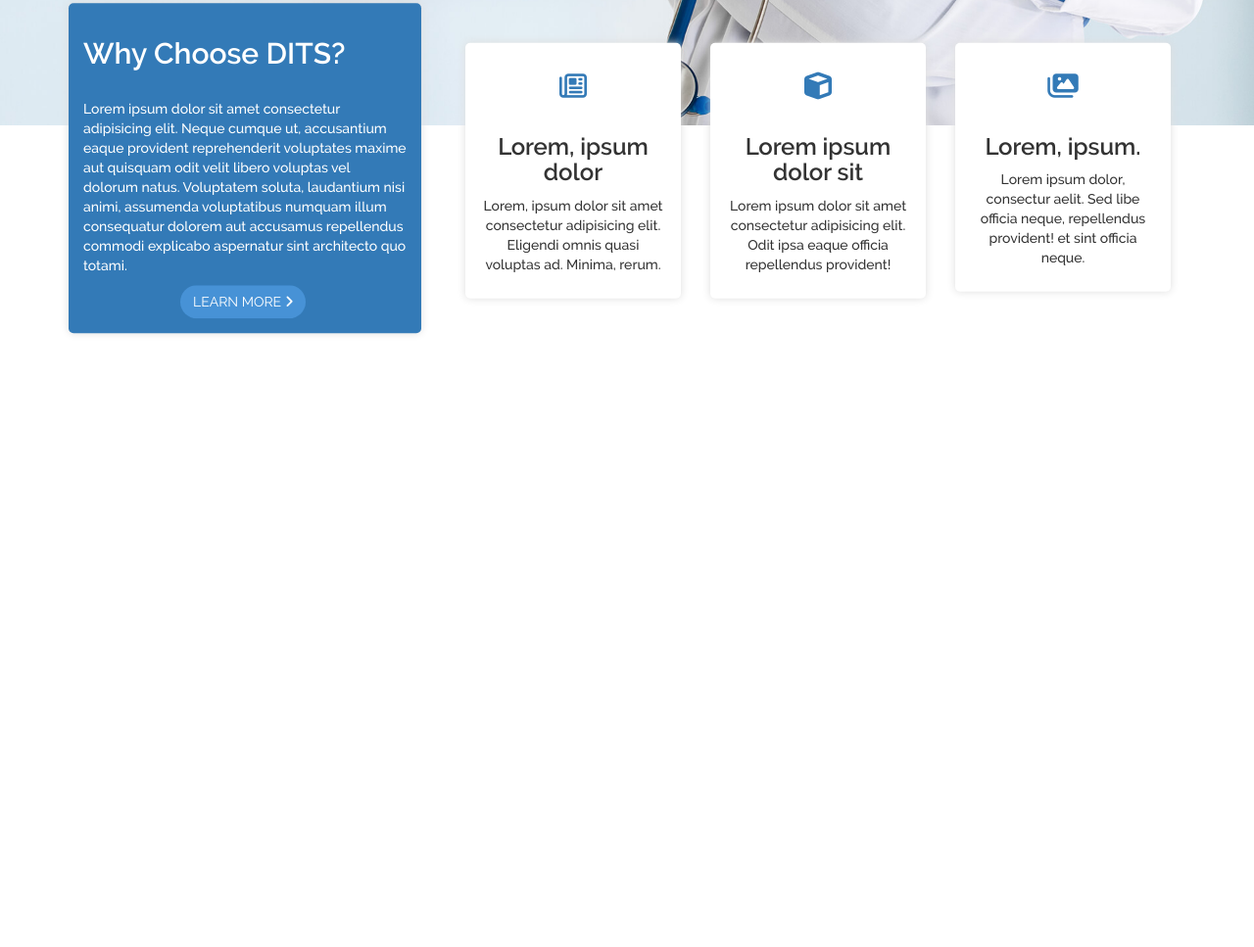
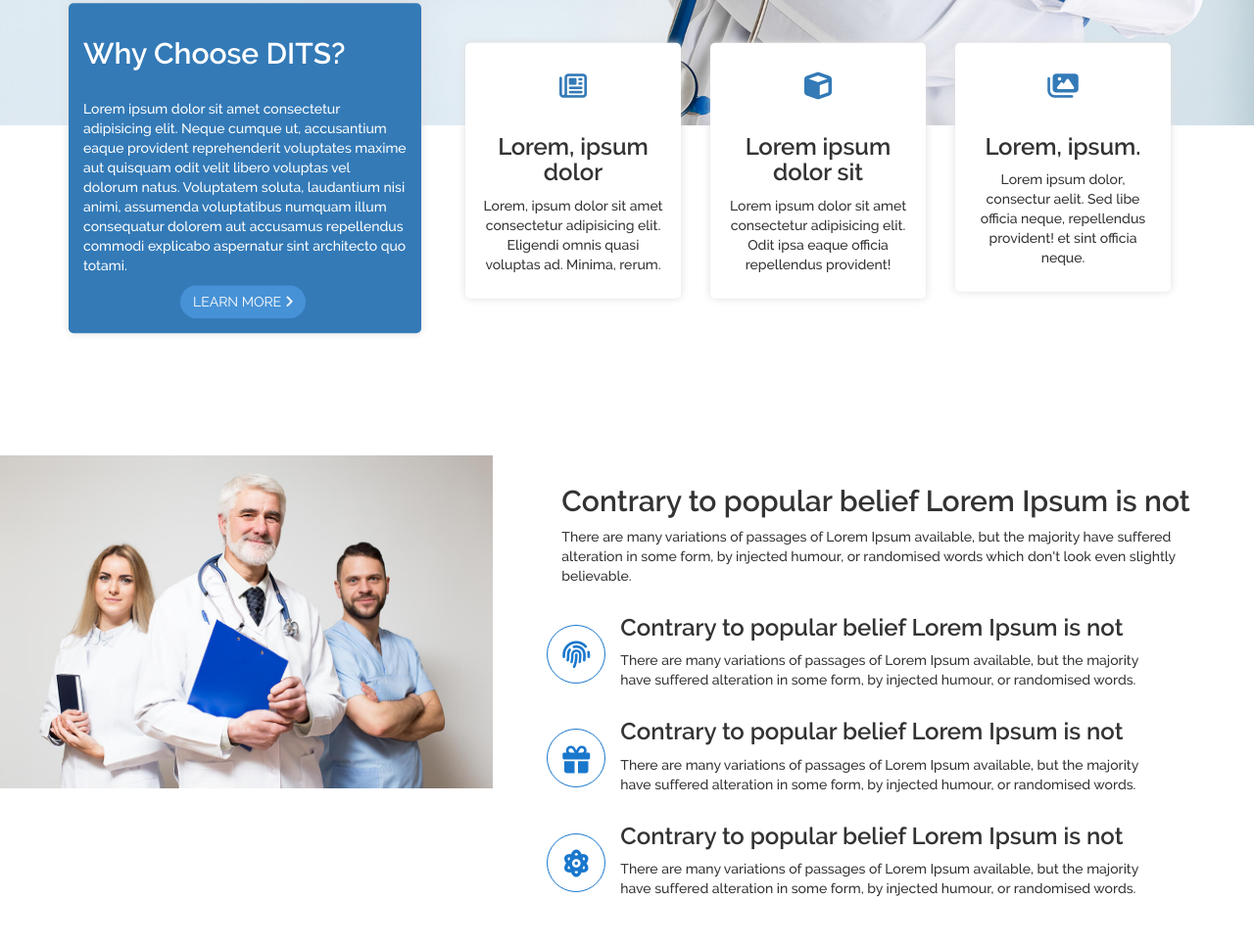
Before and after one commit to mridulthakur009/DITS-Home-Page, a plain HTML site: page index.html in a window 1280 px wide. Shown: the part 464-1431 px from the top of the page at 98% size. Before the commit the page ends 929 px from the top, so only its background shows below. Drawn offline with Linux system fonts and the light colour scheme.

Commit message:
designed information and half image page

```diff
--- a/CSS/stylesheet.css
+++ b/CSS/stylesheet.css
@@ -109,3 +109,20 @@ p{
     background-color: white;
     text-align: center;
 }
+
+/* Half Banner &  Information */
+
+.setContentInfo{
+    padding: 40px;
+    margin-top: -30px;
+}
+.myIcon {
+    border: 1px solid #1977cc;
+    border-radius: 50%;
+    color: #1977cc;
+    width: 60px;
+    height: 60px;
+    line-height: 60px;
+    text-align: center;
+    margin-top: 30px;
+}
--- a/index.html
+++ b/index.html
@@ -1,15 +1,18 @@
 <!DOCTYPE html>
 <html lang="en">
+
 <head>
   <meta charset="UTF-8">
   <meta name="viewport" content="width=device-width, initial-scale=1.0">
-    <meta name="description" content="I am working as a Software Developer Intern in DITS. I have created which was given as assignment to us. I have used bootstrap.">
+  <meta name="description"
+    content="I am working as a Software Developer Intern in DITS. I have created which was given as assignment to us. I have used bootstrap.">
   <title>DITS Home Page</title>
   <link rel="stylesheet" href="./CSS/bootstrap.min.css">
   <link rel="stylesheet" href="./CSS/stylesheet.css">
   <link rel="stylesheet" href="./CSS/all.css">
   <link rel="stylesheet" href="./CSS/raleway.css">
 </head>
+
 <body>
 
   <!-- Top Navbar -->
@@ -17,12 +20,8 @@
     <div class="container">
       <div class="row mrgtopbtm2px ">
         <div class="col-sm-11 mrgleft15">
-              <a href="mailto:contact@example.com"
-                ><i class="fa-regular fa-envelope"></i> contact@example.com</a
-              >&nbsp;
-              <a href="tel:+1 5589 55488 55"
-                ><i class="fa-solid fa-mobile-screen"></i> +1 5589 55488 55</a
-              >
+          <a href="mailto:contact@example.com"><i class="fa-regular fa-envelope"></i> contact@example.com</a>&nbsp;
+          <a href="tel:+1 5589 55488 55"><i class="fa-solid fa-mobile-screen"></i> +1 5589 55488 55</a>
         </div>
         <div class="col-sm-1 alignSocialAtNav">
           <i class="fa fa-brands fa-twitter text-primary"></i>
@@ -39,21 +38,12 @@
   <nav class="navbar navbar-default navBar topAuto">
     <div class="container">
       <div class="navbar-header">
-            <button
-              type="button"
-              class="navbar-toggle"
-              data-toggle="collapse"
-              data-target="#myNavbar"
-            >
+        <button type="button" class="navbar-toggle" data-toggle="collapse" data-target="#myNavbar">
           <span class="icon-bar"></span>
           <span class="icon-bar"></span>
           <span class="icon-bar"></span>
         </button>
-            <img
-              src="./images/DITS-Logo.jpg"
-              alt="logo"
-              class="navbar-brand"
-            />
+        <img src="./images/DITS-Logo.jpg" alt="logo" class="navbar-brand" />
       </div>
       <div class="collapse navbar-collapse">
         <ul class="nav navbar-nav navbar-right">
@@ -63,12 +53,7 @@
           <li><a href="#">Departments</a></li>
           <li><a href="#">Doctors</a></li>
           <li class="dropdown">
-                <a
-                  class="dropdown-toggle"
-                  data-toggle="dropdown"
-                  href="#"
-                  >Drop Down<span class="caret"></span
-                ></a>
+            <a class="dropdown-toggle" data-toggle="dropdown" href="#">Drop Down<span class="caret"></span></a>
             <ul class="dropdown-menu">
               <li style="border: none;"><a href="#">DITS India</a></li>
               <li><a href="#">DITS Florida</a></li>
@@ -76,9 +61,7 @@
             </ul>
           </li>
           <li><a href="#">Contact</a></li>
-              <button
-                class="btn btn-primary navbar-btn appointmentRoundBtn2"
-              >
+          <button class="btn btn-primary navbar-btn appointmentRoundBtn2">
             Make an Appointment
           </button>
         </ul>
@@ -164,6 +147,50 @@
       </div>
     </div>
   </section>
+  <!-- Half Banner &  Information -->
+
+  <section>
+    <div class="container-fluid">
+      <div class="row">
+        <div class="col-md-5">
+          <img src="./images/about.jpg" alt="about" style="width: 100%; margin-left: -15px" class="img-responsive" />
+        </div>
+        <div class="col-md-7 setContentInfo">
+
+          <div>
+            <h2>Contrary to popular belief Lorem Ipsum is not</h2>
+            <p>There are many variations of passages of Lorem Ipsum available, but the majority have suffered alteration
+              in some form, by injected humour, or randomised words which don't look even slightly believable.</p>
+          </div>
+
+          <div class="row">
+            <div class="col-sm-2 myIcon"><i class="fa-solid fa-fingerprint fa-2xl"></i></div>
+            <div class="col-sm-10">
+              <h3>Contrary to popular belief Lorem Ipsum is not</h2>
+                <p>There are many variations of passages of Lorem Ipsum available, but the majority have suffered
+                  alteration in some form, by injected humour, or randomised words.</p>
+            </div>
+          </div>
+          <div class="row">
+            <div class="col-sm-2 myIcon"><i class="fa-solid fa-gift fa-2xl"></i></div>
+            <div class="col-sm-10">
+              <h3>Contrary to popular belief Lorem Ipsum is not</h2>
+                <p>There are many variations of passages of Lorem Ipsum available, but the majority have suffered
+                  alteration in some form, by injected humour, or randomised words.</p>
+            </div>
+          </div>
+          <div class="row">
+            <div class="col-sm-2 myIcon"><i class="fa-solid fa-atom fa-2xl"></i></div>
+            <div class="col-sm-10">
+              <h3>Contrary to popular belief Lorem Ipsum is not</h2>
+                <p>There are many variations of passages of Lorem Ipsum available, but the majority have suffered
+                  alteration in some form, by injected humour, or randomised words.</p>
+            </div>
+          </div>
+
+        </div>
+      </div>
+  </section>
 
 
 
@@ -172,4 +199,5 @@
   <script src="./js/jquery.min.js"></script>
   <script src="/js/js_bootstrap.min.js"></script>
 </body>
+
 </html>
```
Lines whose indentation alone changed are shown as unchanged.
